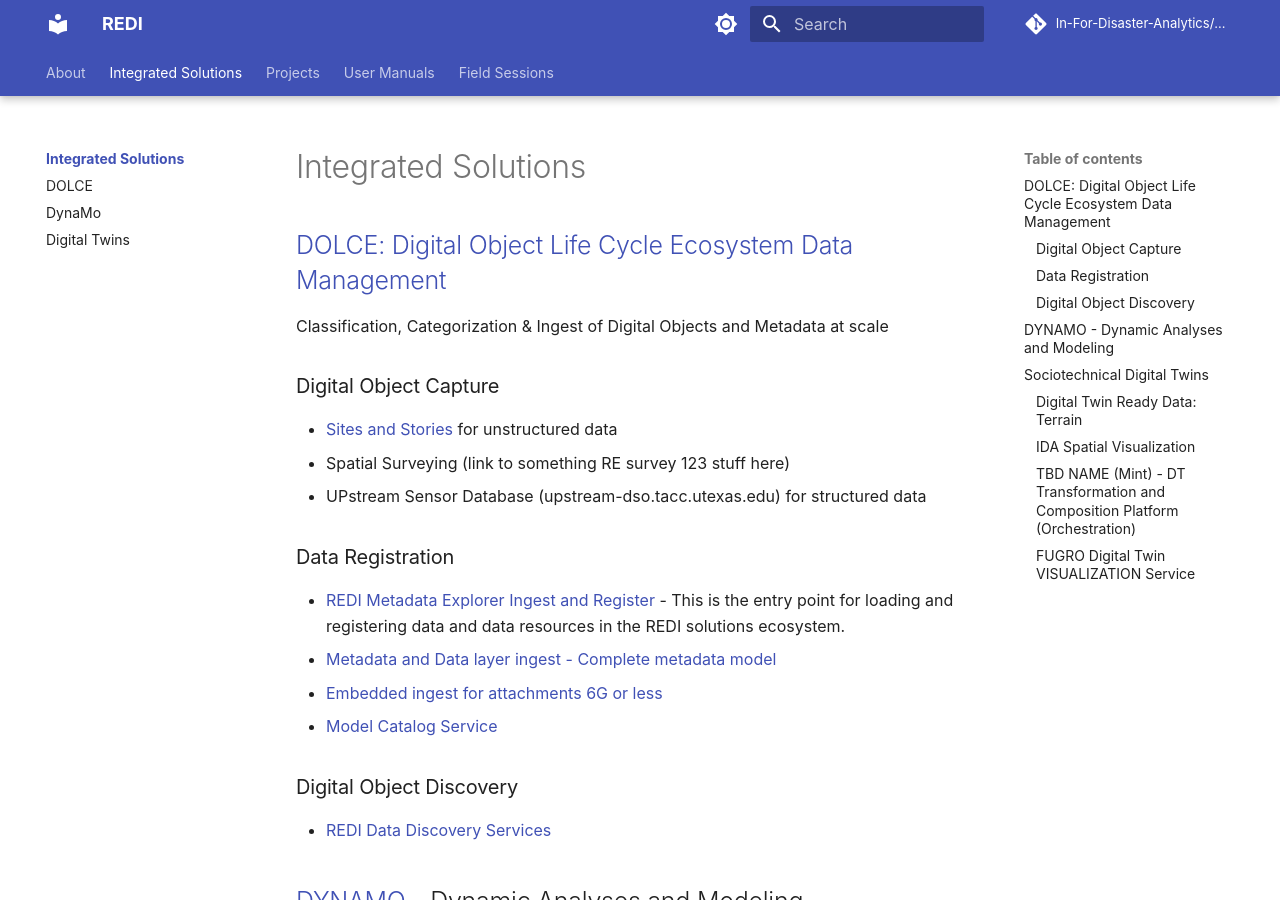
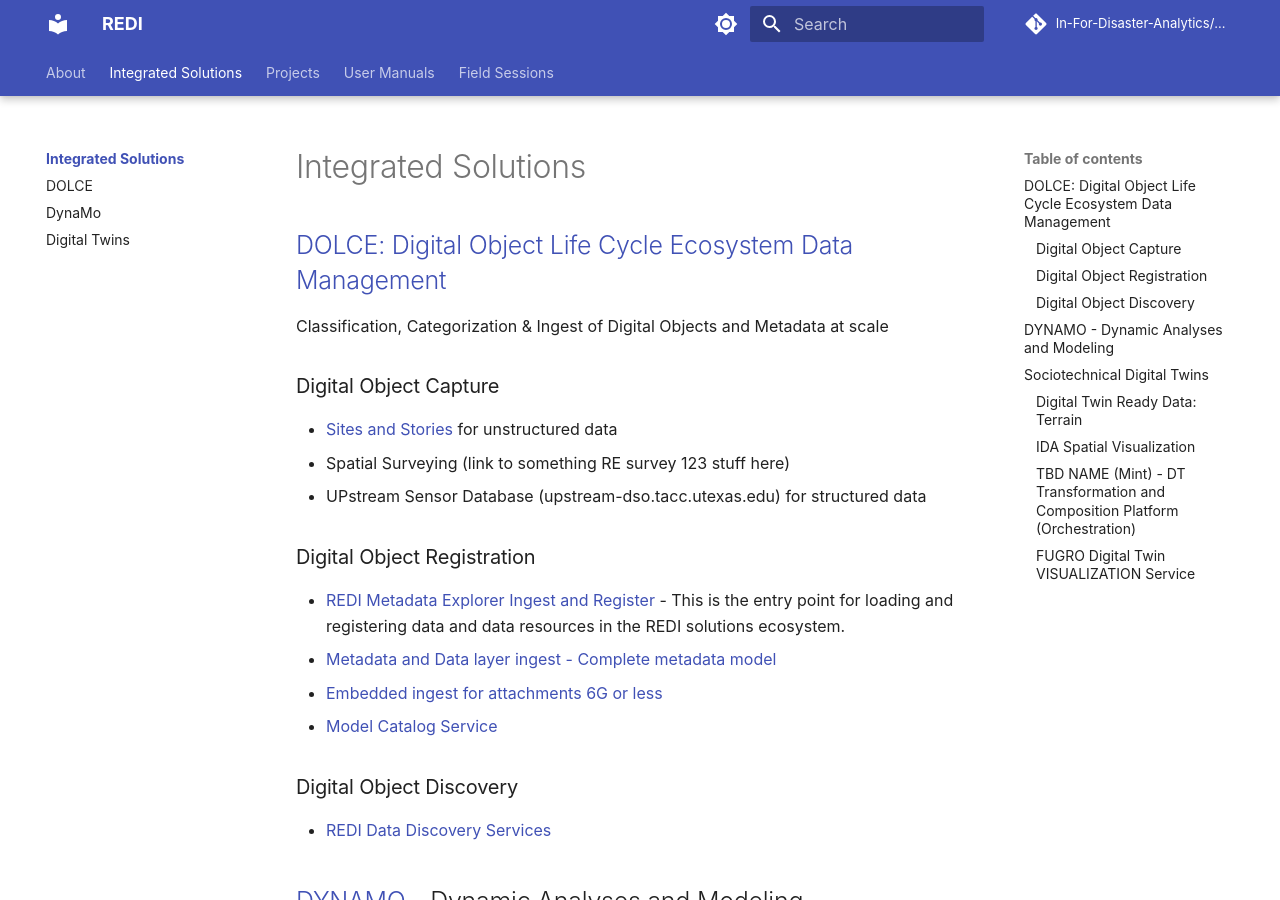
Before and after one commit to In-For-Disaster-Analytics/REDI-Documentation, an MkDocs documentation site: the page built from docs/integrated-solutions/index.md, in a window 1280 px wide and 900 px high. Built offline with MkDocs 1.6.1 and Material for MkDocs 9.7.7, drawn with Linux system fonts in a browser that asks for light colours; comment, search, counter and statistics services are not loaded.

Commit message:
Update index.md

```diff
--- a/docs/integrated-solutions/index.md
+++ b/docs/integrated-solutions/index.md
@@ -10,7 +10,7 @@
 - UPstream Sensor Database (upstream-dso.tacc.utexas.edu) for structured data
 
 
-### Data Registration
+### Digital Object Registration
 - [REDI Metadata Explorer Ingest and Register](https://ms2-dev.tacc.utexas.edu/metadata_app/) - This is the entry point for loading and registering data and data resources in the REDI solutions ecosystem.
 - [Metadata and Data layer ingest - Complete metadata model](https://survey123.arcgis.com/share/04ec954ca2e5469b8026c28cb17afa48?portalUrl=https://sitestories.io/portal)
   - [Embedded ingest for attachments 6G or less](https://ms2-dev.tacc.utexas.edu/survey-attachments)
```
